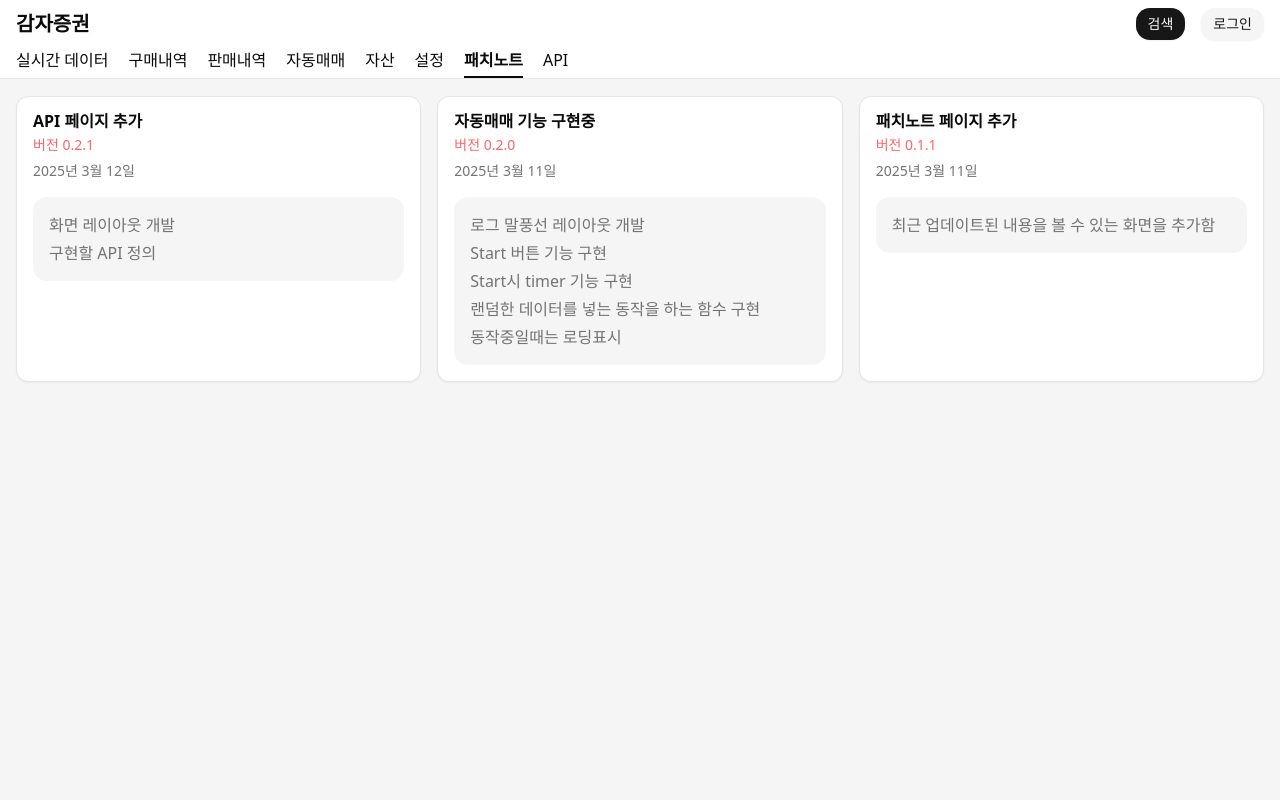
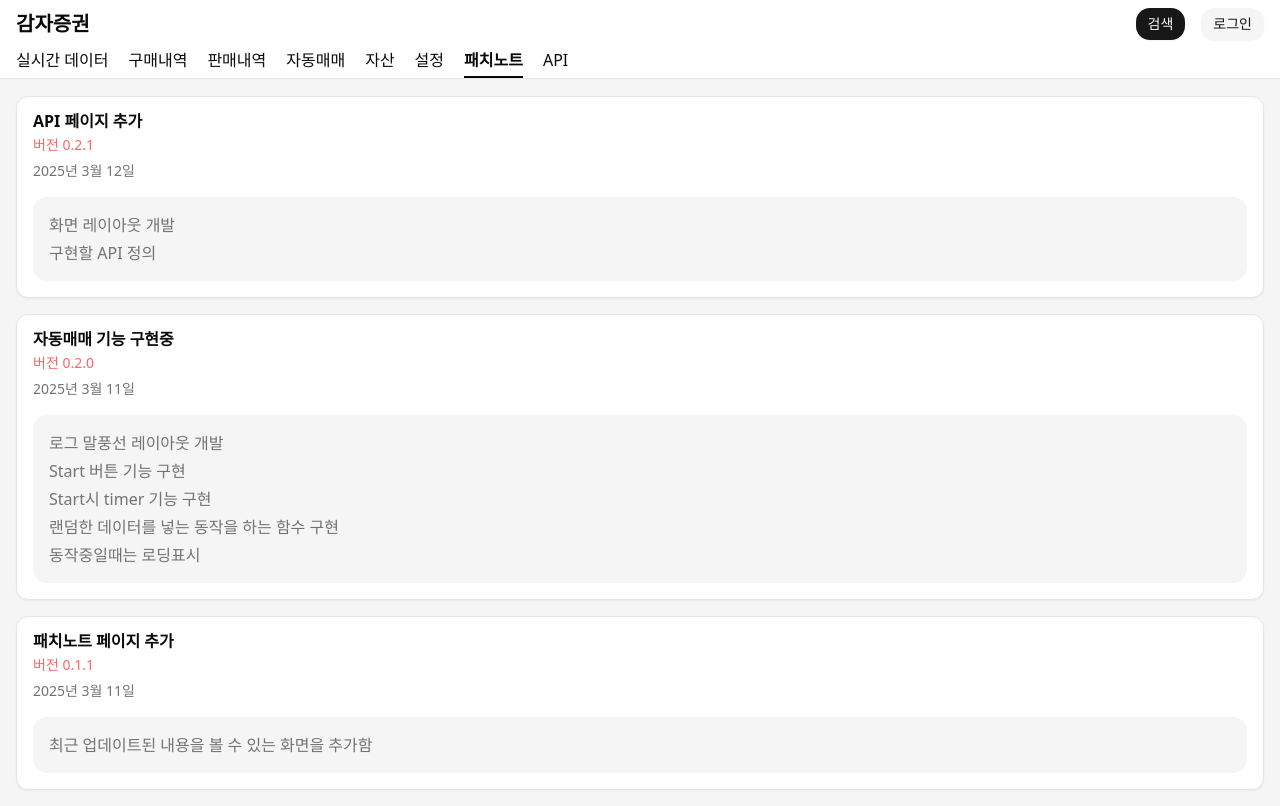
Before and after one commit to inpiniti/potatoinvest, a Next.js app: page /page/patchNotes in a window 1280 px wide. Built offline with nearby package versions, Linux system fonts and the light colour scheme.

Commit message:
Refactor layout and update styling for home and patch notes pages

```diff
--- a/app/page.tsx
+++ b/app/page.tsx
@@ -1,9 +1,9 @@
-import { FaUser } from 'react-icons/fa';
-import { MdAlternateEmail } from 'react-icons/md';
+import { FaUser } from "react-icons/fa";
+import { MdAlternateEmail } from "react-icons/md";
 
 export default function Home() {
   return (
-    <div className="grid grid-rows-[20px_1fr_20px] items-center justify-items-center min-h-screen p-8 pb-20 gap-16 sm:p-20 font-[family-name:var(--font-geist-sans)]">
+    <div className="grid grid-rows-[20px_1fr_20px] items-center justify-items-center min-h-svh p-8 pb-20 gap-16 sm:p-20 font-[family-name:var(--font-geist-sans)]">
       <main className="flex flex-col gap-[32px] row-start-2 items-center sm:items-start">
         <h1 className="text-5xl font-bold">감자증권</h1>
         <ol className="list-inside list-decimal text-sm/6 text-center sm:text-left font-[family-name:var(--font-geist-mono)]">
--- a/app/page/patchNotes/page.tsx
+++ b/app/page/patchNotes/page.tsx
@@ -8,7 +8,7 @@
 
 const Update = () => {
   return (
-    <div className="grid grid-cols-1 sm:grid-cols-2 lg:grid-cols-3 gap-4">
+    <div className="flex flex-col gap-4">
       <Card>
         <CardHeader>
           <CardTitle>API 페이지 추가</CardTitle>
```
